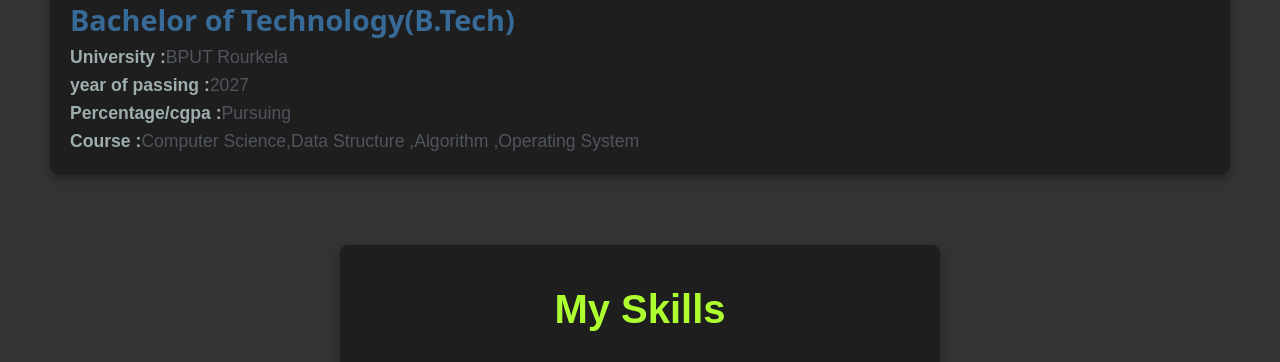
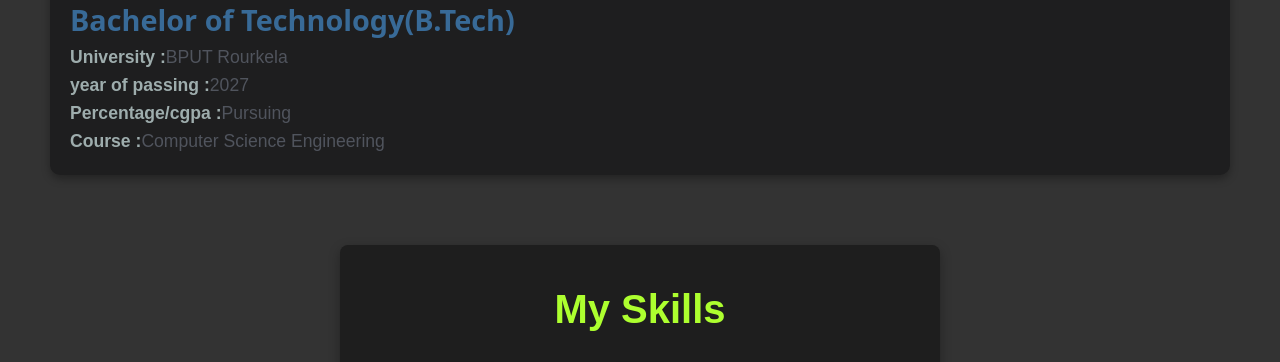
Before and after one commit to Cherish01-spec/harry-potter, a plain HTML site: page index.html in a window 1280 px wide. Shown: the part 1292-1654 px from the top of the page. Drawn offline with nearby package versions, Linux system fonts and the light colour scheme; a script that the page names is missing.

Commit message:
Update index.html

```diff
--- a/index.html
+++ b/index.html
@@ -67,7 +67,7 @@
       <p><strong>University :</strong>BPUT Rourkela </p>
       <p><strong>year of passing :</strong>2027</p>
       <p><strong>Percentage/cgpa :</strong>Pursuing</p>
-      <p><strong>Course :</strong>Computer Science,Data Structure ,Algorithm ,Operating System</p>
+      <p><strong>Course :</strong>Computer Science Engineering</p>
     </div>
 
 
```
